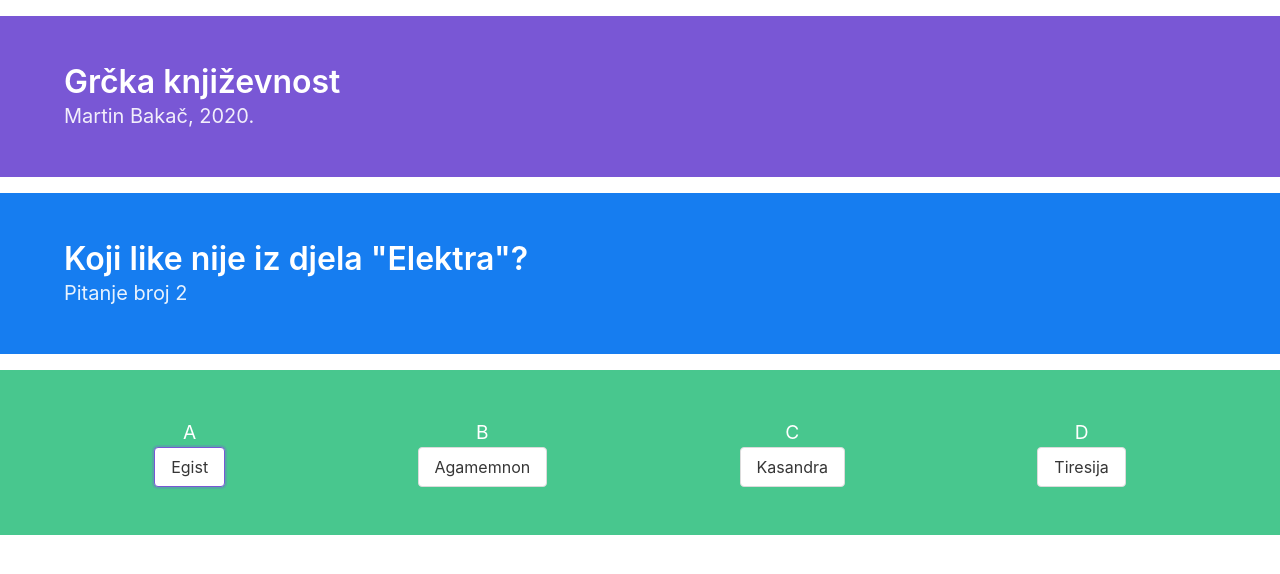
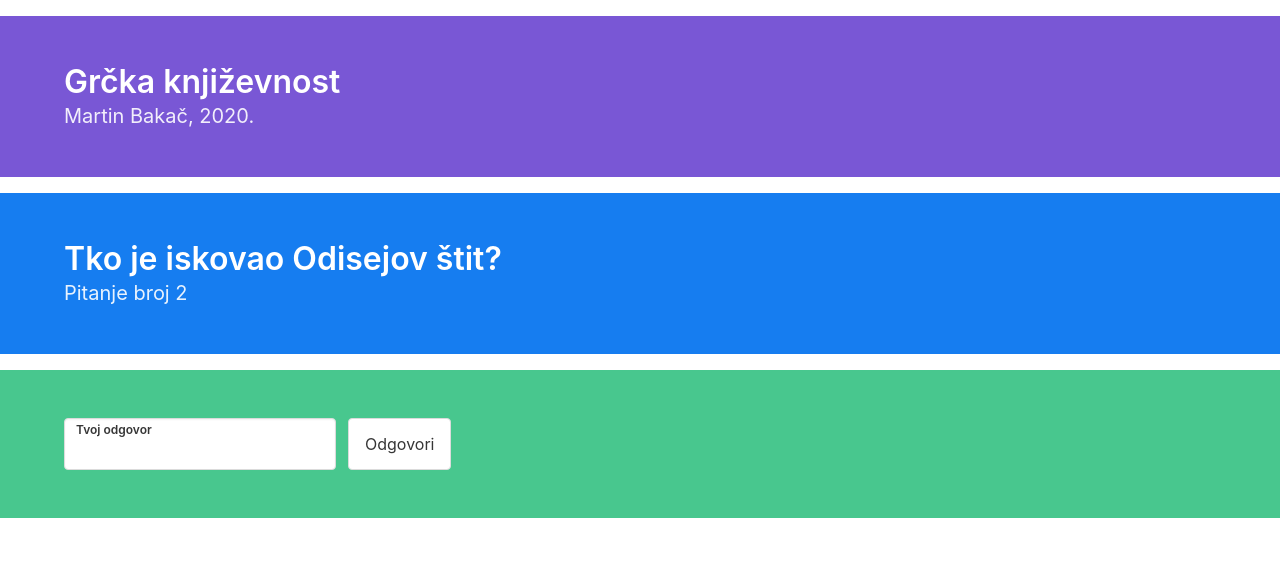
Before and after one commit to MBakac/skolskiprojekt, a Vue app: page / in a window 1280 px wide. Both pictures are taken after a click on the button "Itaka". Shown: the top 574 px of the page. Built offline with nearby package versions, Linux system fonts and the light colour scheme.

Commit message:
add text filed questin type

```diff
--- a/src/App.vue
+++ b/src/App.vue
@@ -18,7 +18,7 @@
 
 <script>
 	import Question from "./components/Question"
-	import Modal from "./components/Modal"
+	import ResultsModal from "./components/ResultsModal"
 
 	import questions from "./assets/questions.json"
 
@@ -32,7 +32,7 @@
 				this.questionNumber++
 				if (this.questionNumber === this.questionCount) {
 					this.$buefy.modal.open({
-						component: Modal,
+						component: ResultsModal,
 						props: {
 							"right": this.rightAnswers,
 							"count": this.questionCount
--- a/src/assets/questions.json
+++ b/src/assets/questions.json
@@ -22,7 +22,13 @@
                 "letter": "D",
                 "true": false
             }
-        ]
+        ],
+        "type": "multiple-choice"
+    },
+    {
+        "question": "Tko je iskovao Odisejov štit?",
+        "answer": "Hefest",
+        "type": "text-field"
     },
     {
         "question": "Koji like nije iz djela \"Elektra\"?",
@@ -47,7 +53,8 @@
                 "letter": "D",
                 "true": true
             }
-        ]
+        ],
+        "type": "multiple-choice"
     },
     {
         "question": "Tko je napisao Ilijadu?",
@@ -72,6 +79,7 @@
                 "letter": "D",
                 "true": false
             }
-        ]
+        ],
+        "type": "multiple-choice"
     }
 ]
--- a/src/components/Question.vue
+++ b/src/components/Question.vue
@@ -12,17 +12,31 @@
                 </div>
             </div>
         </section>
-        <section class="hero is-success" style="margin-top: 1rem; margin-bottom: 1rem;">
+        <section class="hero is-success" style="margin-top: 1rem; margin-bottom: 1rem;" v-if="question.type === 'multiple-choice'">
             <div class="hero-body">
                 <div class="container">
                     <nav class="level is-mobile">
                         <div class="level-item has-text-centered" v-for="answer in question.answers" v-bind:key="answer.letter">
                             <div>
                                 <p class="letter">{{answer.letter}}</p>
-                    <b-button @click="onClick(answer.true)">{{answer.text}}</b-button>
+                                <b-button @click="onClickMultipleChoice(answer.true)">{{answer.text}}</b-button>
                             </div>
                         </div>
                     </nav>
+                </div>
+            </div>
+        </section>
+        <section class="hero is-success" style="margin-top: 1rem; margin-bottom: 1rem;" v-if="question.type === 'text-field'">
+            <div class="hero-body">
+                <div class="container">
+                    <div>
+                        <b-field label="Tvoj odgovor" label-position="inside" grouped>
+                            <b-input v-model="value"/>
+                            <p class="control">
+                                <b-button @click="onSubmitTextFile()">Odgovori</b-button>
+                            </p>
+                        </b-field>
+                    </div>
                 </div>
             </div>
         </section>
@@ -34,8 +48,17 @@
         name: "Question",
         props: ["question", "number"],
         methods: {
-            onClick (answer) {
+            onClickMultipleChoice (answer) {
                 this.$emit("answered", answer)
+            },
+            onSubmitTextFile () {
+                console.log(this.value)
+                this.$emit("answered", this.value === this.question.answer ? true : false)
+            },
+        },
+        data () {
+            return {
+                value: ""
             }
         }
     }
@@ -44,5 +67,6 @@
 <style>
     .letter {
         font-size: 1.2em;
+        margin-bottom: 0.25em;
     }
 </style>
--- a/src/components/Modal.vue
+++ b/src/components/ResultsModal.vue
@@ -12,7 +12,7 @@
 
 <script>
     export default {
-        name: "modal",
+        name: "ResultsModal",
         props: ["right", "count"]
     }
 </script>
```
Lines whose indentation alone changed are shown as unchanged.
